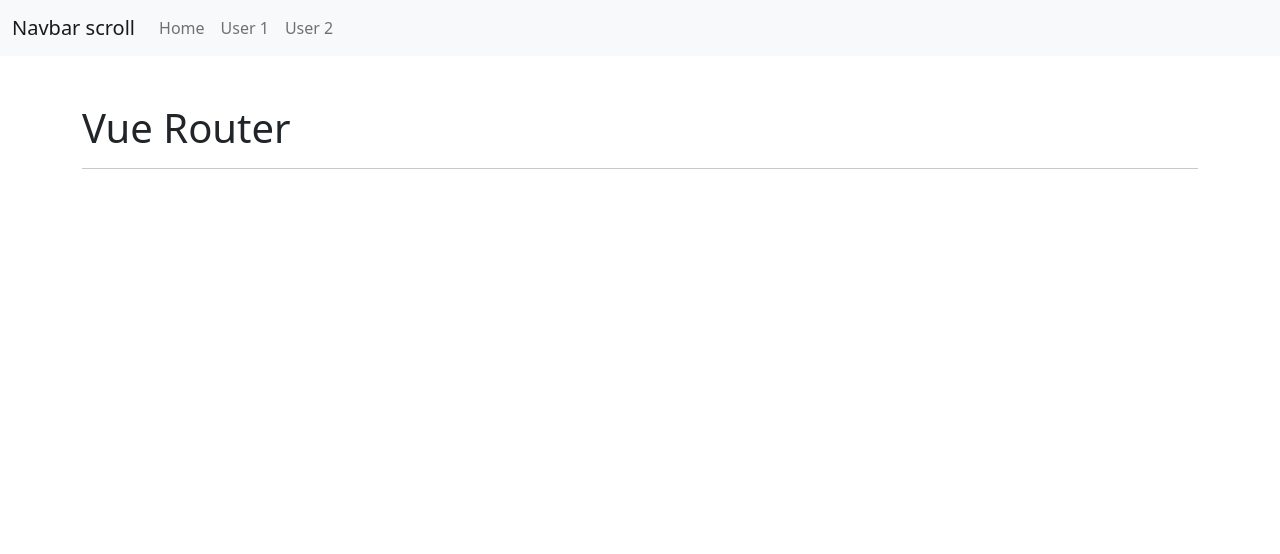
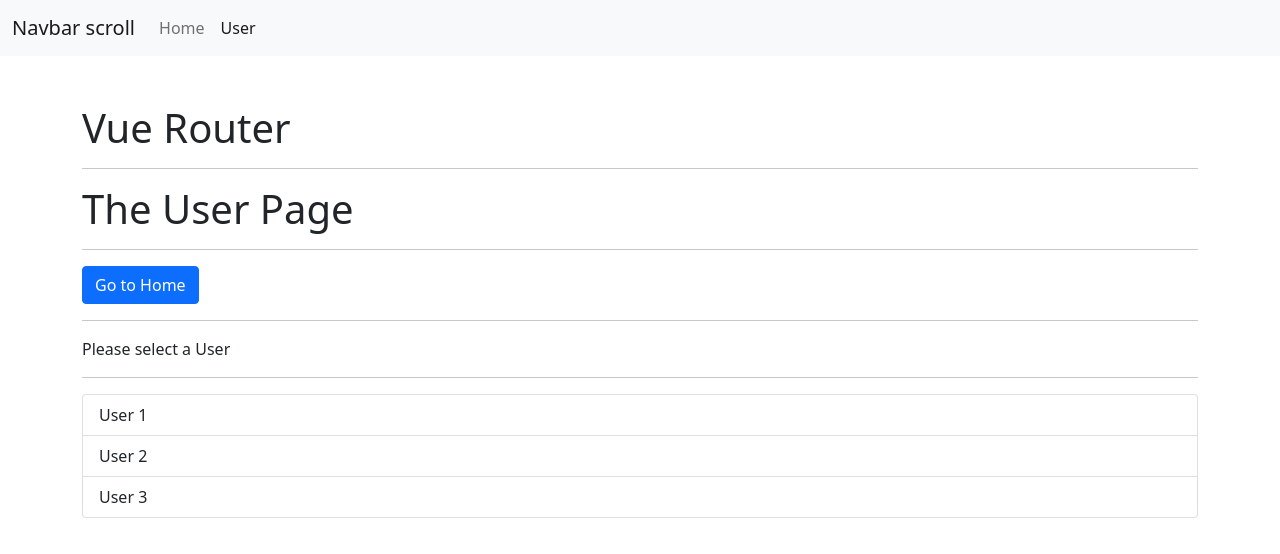
Before and after one commit to OmarHegazi94/Vuejs-Practice, a Vue app: page /user in a window 1280 px wide. Shown: the top 554 px of the page. Built offline with nearby package versions, Linux system fonts and the light colour scheme.

Commit message:
using nested routes

```diff
--- a/src/components/Header.vue
+++ b/src/components/Header.vue
@@ -16,11 +16,7 @@
                     </li>
 
                     <li class="nav-item">
-                        <router-link to="/user/1" active-class="active" class="nav-link">User 1</router-link>
-                    </li>
-
-                    <li class="nav-item">
-                        <router-link to="/user/2" active-class="active" class="nav-link">User 2</router-link>
+                        <router-link to="/user" active-class="active" class="nav-link">User</router-link>
                     </li>
                 </ul>
             </div>
--- a/src/components/user/User.vue
+++ b/src/components/user/User.vue
@@ -2,22 +2,13 @@
     <h1>The User Page</h1>
     <hr>
     <button @click="navigateToHome" class="btn btn-primary">Go to Home</button>
+    <hr>
 
-    <p>Loaded ID: {{ id }}</p>
+    <router-view></router-view>
 </template>
 
 <script>
 export default {
-    data() {
-        return {
-            id: this.$route.params.id
-        }
-    },
-    watch: {
-        '$route'(to) {
-            this.id = to.params.id
-        }
-    },
     methods: {
         navigateToHome() {
             this.$router.push({ path: '/' });
--- a/src/components/user/UserDetails.vue
+++ b/src/components/user/UserDetails.vue
@@ -1,3 +1,4 @@
 <template>
     <h3>Some User Details</h3>
+    <p>User Loaded: had ID: {{ $route.params.id }}</p>
 </template>
--- a/src/components/user/UserStart.vue
+++ b/src/components/user/UserStart.vue
@@ -3,9 +3,9 @@
         <p>Please select a User</p>
         <hr>
         <ul class="list-group">
-            <li class="list-group-item" style="cursor:pointer"></li>
-            <li class="list-group-item" style="cursor:pointer"></li>
-            <li class="list-group-item" style="cursor:pointer"></li>
+            <router-link to="/user/1" class="list-group-item" style="cursor:pointer">User 1</router-link>
+            <router-link to="/user/2" class="list-group-item" style="cursor:pointer">User 2</router-link>
+            <router-link to="/user/3" class="list-group-item" style="cursor:pointer">User 3</router-link>
         </ul>
     </div>
 </template>
```
Also changed, not shown: src/routes.js (+15 -7 lines).
